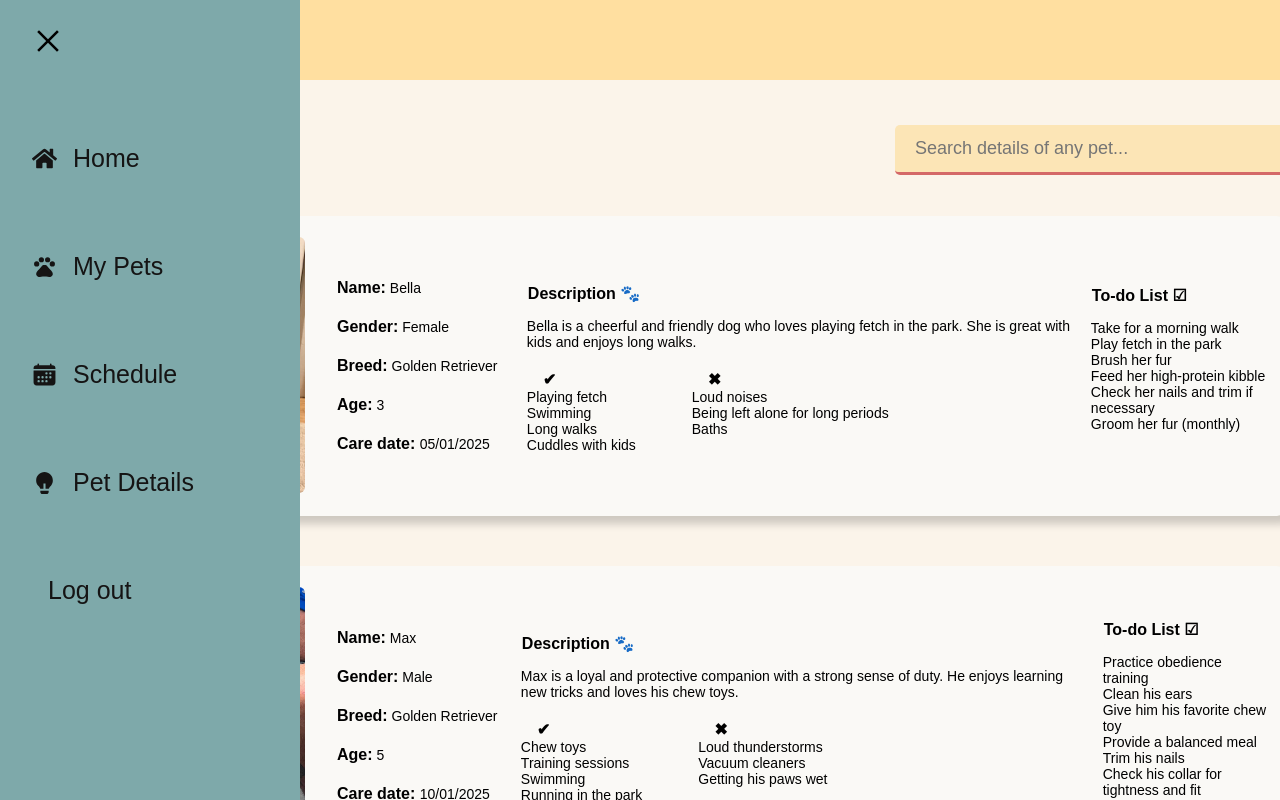
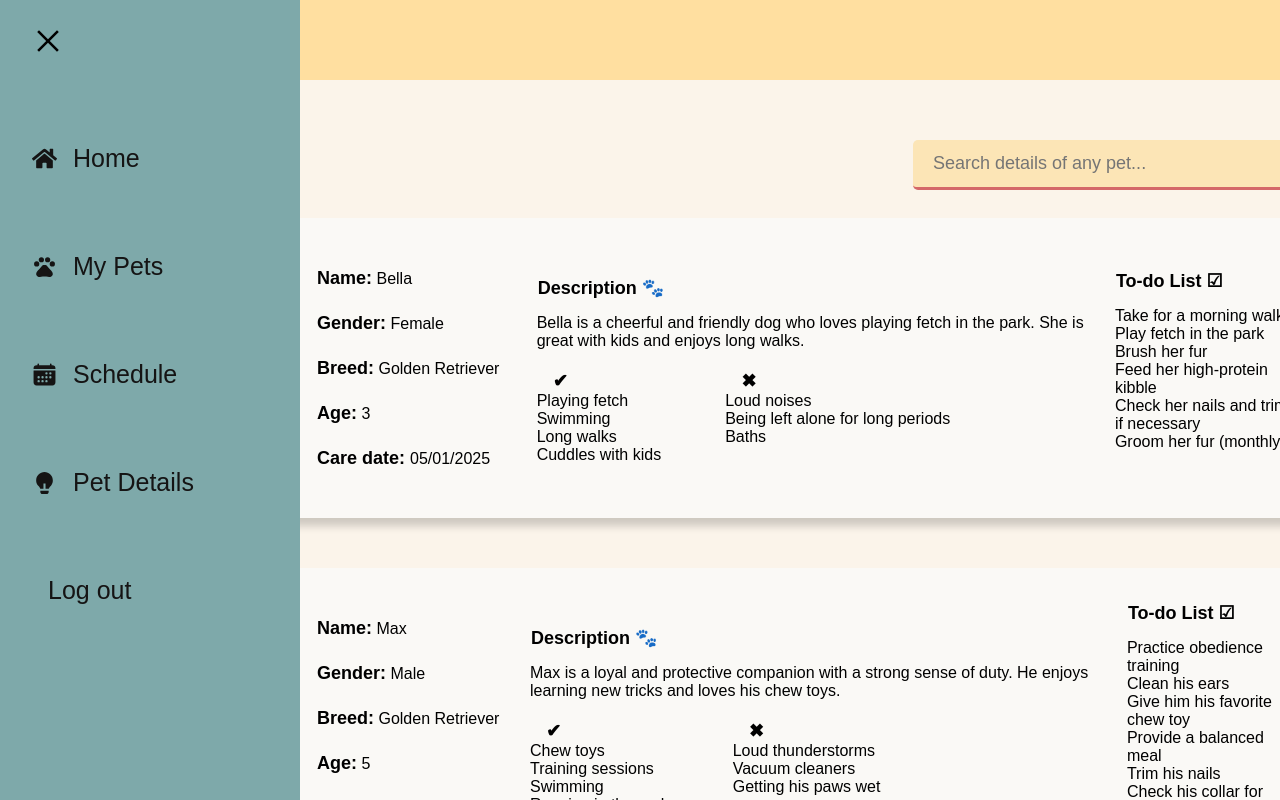
Before and after one commit to shanwhite/petal, a React (Create React App) app in the folder petal/: page /details in a window 1280 px wide. Built offline with nearby package versions, Linux system fonts and the light colour scheme; a web font is replaced by a local one.

Commit message:
small changes

```diff
--- a/petal/src/design/details.css
+++ b/petal/src/design/details.css
@@ -6,7 +6,7 @@
   background-color: #fbf4ea;
   padding: 50px 0px; /*height width*/
   overflow: auto;
-  font-size: 14px;
+  font-size: 16px;
   gap: 1em;
   /* flex box */
   display: grid;
@@ -15,7 +15,7 @@
 
 .detail-container span {
   font-weight: bold;
-  font-size: 16px;
+  font-size: 18px;
 }
 
 /* Removing an color or decoration on the scrollbar*/
@@ -37,11 +37,13 @@
   flex-direction: row;
   justify-content: space-between;
   align-items: center; /* Ensures vertical alignment */
-  width: 1310px;
+  width: 1350px;
   height: 70px;
 }
 
 .detail-container input {
+  position: relative;
+  top: 15px;
   border-right: none;
   border-left: none;
   border-top: none;
@@ -74,10 +76,11 @@
   align-items: center;
   flex-direction: row;
   padding: 20px 20px; /*height, width*/
-  width: 1300px;
+  width: 1350px;
   height: 300px;
   gap: 1em;
   box-shadow: 6px 8px 8px rgba(0, 0, 0, 0.181);
+  /* border: 2px solid red; */
 }
 
 .detail-container ul
@@ -91,7 +94,8 @@
   flex-direction: column;
   justify-content: center;
   gap: 1.5em;
-  width: 250px;
+  width: 320px;
+  /* border: 2px solid green; */
 }
 
 .petdetails div {
```
